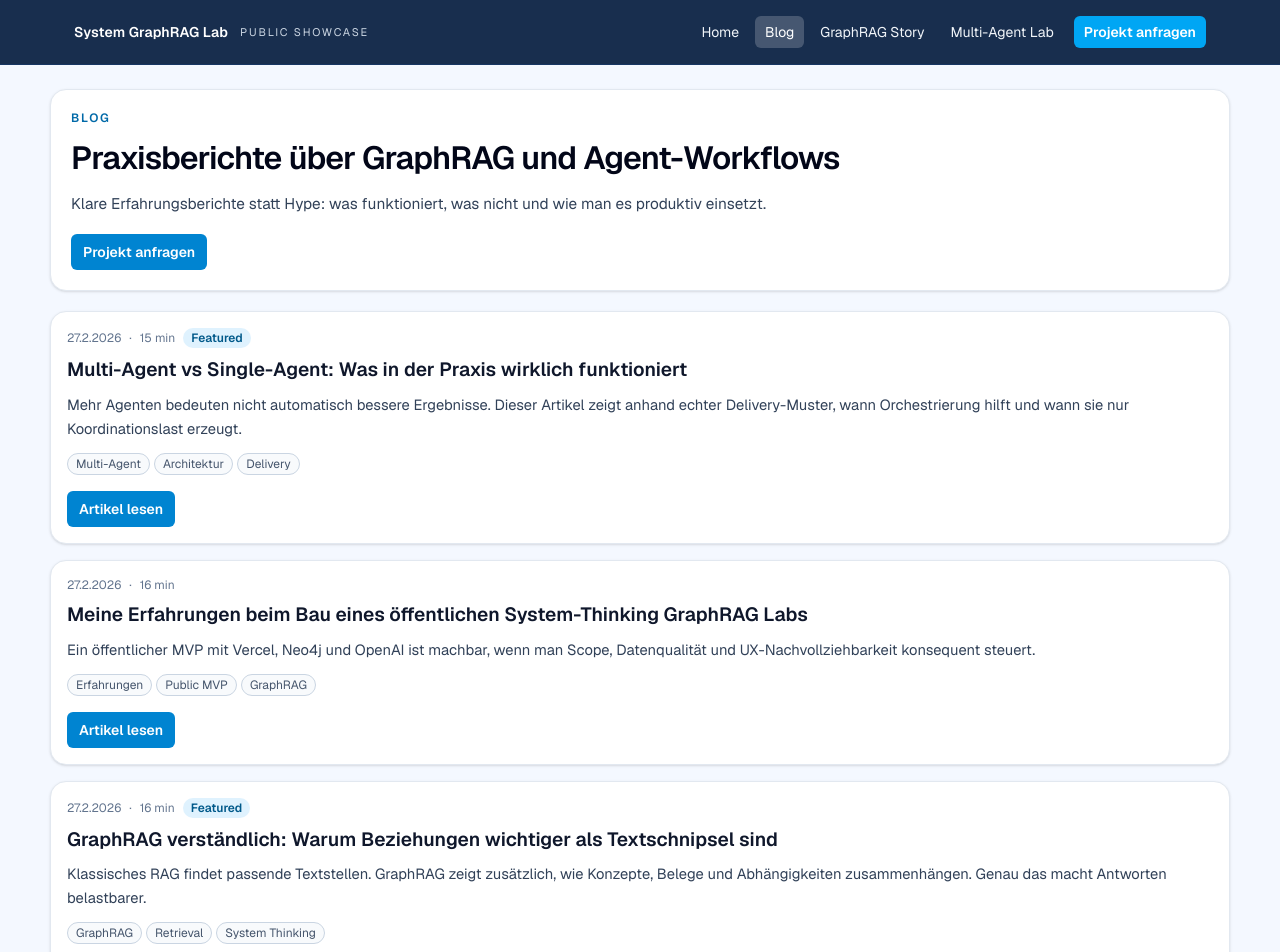
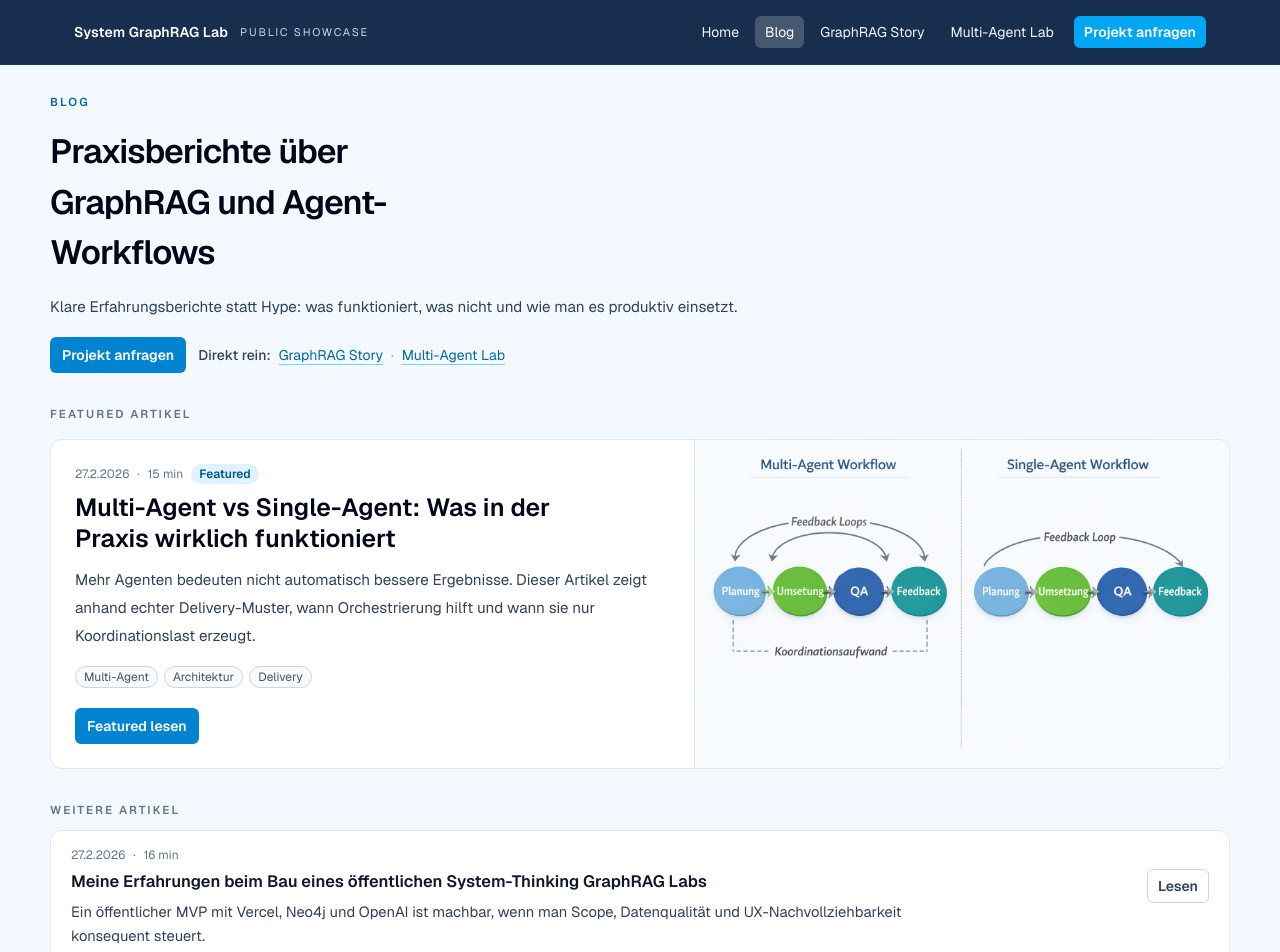
Before and after one commit to mimeonline/system-graph-rag-lab, a Next.js app in the folder apps/web/: page /blog in a window 1280 px wide. Shown: the top 952 px of the page. Built offline with nearby package versions, Linux system fonts and the light colour scheme; no server answers.

Commit message:
feat(web): switch home/story/lab heroes to card-free and redesign blog index layout

```diff
--- a/apps/web/src/features/blog/molecules/blog-card.tsx
+++ /dev/null
@@ -1,35 +0,0 @@
-import { TrackedLink } from "@/components/molecules/tracked-link";
-import type { BlogPostSummary } from "@/features/blog/contracts";
-
-type BlogCardProps = {
-  post: BlogPostSummary;
-};
-
-export function BlogCard({ post }: BlogCardProps): React.JSX.Element {
-  return (
-    <article className="rounded-2xl border border-slate-200 bg-white p-4 shadow-sm">
-      <div className="mb-2 flex flex-wrap items-center gap-2 text-xs text-slate-500">
-        <time dateTime={post.publishedAt}>{new Date(post.publishedAt).toLocaleDateString("de-DE")}</time>
-        <span>·</span>
-        <span>{post.readingTime}</span>
-        {post.featured ? <span className="rounded-full bg-sky-100 px-2 py-0.5 font-semibold text-sky-800">Featured</span> : null}
-      </div>
-      <h2 className="text-[1.2rem] font-semibold text-slate-900">{post.title}</h2>
-      <p className="mt-2 text-[0.92rem] leading-6 text-slate-700">{post.excerpt}</p>
-      <div className="mt-3 flex flex-wrap gap-1">
-        {post.tags.map((tag) => (
-          <span key={tag} className="rounded-full border border-slate-300 bg-slate-50 px-2 py-0.5 text-xs text-slate-600">
-            {tag}
-          </span>
-        ))}
-      </div>
-      <TrackedLink
-        href={`/blog/${post.slug}`}
-        label="Artikel lesen"
-        eventName="blog_card_click"
-        payload={{ slug: post.slug }}
-        className="mt-4 inline-flex rounded-md bg-sky-600 px-3 py-2 text-sm font-semibold text-white transition hover:bg-sky-700"
-      />
-    </article>
-  );
-}
--- /dev/null
+++ b/apps/web/src/features/blog/molecules/blog-featured-item.tsx
@@ -0,0 +1,50 @@
+import Image from "next/image";
+import { TrackedLink } from "@/components/molecules/tracked-link";
+import type { BlogPostSummary } from "@/features/blog/contracts";
+
+type BlogFeaturedItemProps = {
+  post: BlogPostSummary;
+};
+
+export function BlogFeaturedItem({ post }: BlogFeaturedItemProps): React.JSX.Element {
+  return (
+    <article className="overflow-hidden rounded-xl border border-slate-200 bg-white">
+      <div className="grid gap-0 md:grid-cols-[1.2fr_1fr]">
+        <div className="p-5 sm:p-6">
+          <div className="mb-2 flex flex-wrap items-center gap-2 text-xs text-slate-500">
+            <time dateTime={post.publishedAt}>{new Date(post.publishedAt).toLocaleDateString("de-DE")}</time>
+            <span>·</span>
+            <span>{post.readingTime}</span>
+            {post.featured ? (
+              <span className="rounded-full bg-sky-100 px-2 py-0.5 font-semibold text-sky-800">Featured</span>
+            ) : null}
+          </div>
+          <h2 className="max-w-[30ch] text-[1.4rem] font-semibold leading-tight text-slate-950 sm:text-[1.55rem]">{post.title}</h2>
+          <p className="mt-3 max-w-[70ch] text-[0.95rem] leading-7 text-slate-700">{post.excerpt}</p>
+          <div className="mt-4 flex flex-wrap gap-1.5">
+            {post.tags.map((tag) => (
+              <span key={tag} className="rounded-full border border-slate-300 bg-slate-50 px-2 py-0.5 text-xs text-slate-600">
+                {tag}
+              </span>
+            ))}
+          </div>
+          <TrackedLink
+            href={`/blog/${post.slug}`}
+            label="Featured lesen"
+            eventName="blog_featured_click"
+            payload={{ slug: post.slug }}
+            className="mt-5 inline-flex rounded-md bg-sky-600 px-3 py-2 text-sm font-semibold text-white transition hover:bg-sky-700"
+          />
+        </div>
+
+        {post.heroImage ? (
+          <div className="relative min-h-[220px] border-t border-slate-200 md:min-h-full md:border-l md:border-t-0">
+            <Image src={post.heroImage} alt={post.title} fill className="object-cover" sizes="(min-width: 768px) 35vw, 100vw" />
+          </div>
+        ) : (
+          <div className="hidden border-l border-slate-200 bg-[linear-gradient(135deg,#f0f6ff_0%,#e5eefc_100%)] md:block" />
+        )}
+      </div>
+    </article>
+  );
+}
--- /dev/null
+++ b/apps/web/src/features/blog/molecules/blog-list-row.tsx
@@ -0,0 +1,38 @@
+import { TrackedLink } from "@/components/molecules/tracked-link";
+import type { BlogPostSummary } from "@/features/blog/contracts";
+
+type BlogListRowProps = {
+  post: BlogPostSummary;
+};
+
+export function BlogListRow({ post }: BlogListRowProps): React.JSX.Element {
+  return (
+    <article className="px-4 py-4 sm:px-5">
+      <div className="mb-1.5 flex flex-wrap items-center gap-2 text-xs text-slate-500">
+        <time dateTime={post.publishedAt}>{new Date(post.publishedAt).toLocaleDateString("de-DE")}</time>
+        <span>·</span>
+        <span>{post.readingTime}</span>
+      </div>
+      <div className="flex flex-col gap-2 sm:flex-row sm:items-start sm:justify-between">
+        <div className="max-w-[85ch]">
+          <h3 className="text-[1.03rem] font-semibold text-slate-900">{post.title}</h3>
+          <p className="mt-1.5 text-[0.92rem] leading-6 text-slate-700">{post.excerpt}</p>
+          <div className="mt-2 flex flex-wrap gap-1.5">
+            {post.tags.map((tag) => (
+              <span key={tag} className="rounded-full border border-slate-300 bg-slate-50 px-2 py-0.5 text-[0.68rem] text-slate-600">
+                {tag}
+              </span>
+            ))}
+          </div>
+        </div>
+        <TrackedLink
+          href={`/blog/${post.slug}`}
+          label="Lesen"
+          eventName="blog_list_row_click"
+          payload={{ slug: post.slug }}
+          className="inline-flex shrink-0 rounded-md border border-slate-300 px-2.5 py-1.5 text-sm font-semibold text-slate-700 transition hover:bg-slate-50"
+        />
+      </div>
+    </article>
+  );
+}
--- a/apps/web/src/features/blog/templates/BlogIndexTemplate.tsx
+++ b/apps/web/src/features/blog/templates/BlogIndexTemplate.tsx
@@ -4,26 +4,32 @@ import { TrackedLink } from "@/components/molecules/tracked-link";
 import { TrackedPageView } from "@/components/molecules/tracked-page-view";
 import { PRIMARY_CTA } from "@/config/site";
 import type { BlogPostSummary } from "@/features/blog/contracts";
-import { BlogCard } from "@/features/blog/molecules/blog-card";
+import { BlogFeaturedItem } from "@/features/blog/molecules/blog-featured-item";
+import { BlogListRow } from "@/features/blog/molecules/blog-list-row";
 
 type BlogIndexTemplateProps = {
   posts: BlogPostSummary[];
 };
 
 export function BlogIndexTemplate({ posts }: BlogIndexTemplateProps): React.JSX.Element {
+  const featuredPost = posts.find((post) => post.featured) ?? posts[0];
+  const listPosts = posts.filter((post) => post.slug !== featuredPost?.slug);
+
   return (
     <div className="flex min-h-screen flex-col bg-[#f4f8ff] text-slate-900">
       <TrackedPageView page="/blog" />
       <SiteHeader />
       <main className="flex-1 px-4 py-5 sm:px-6 sm:py-6">
-        <div className="mx-auto w-full max-w-[1180px] space-y-5">
-          <section className="rounded-2xl border border-slate-200 bg-white p-5 shadow-sm">
-            <p className="text-xs font-semibold uppercase tracking-[0.14em] text-sky-700">Blog</p>
-            <h1 className="mt-2 text-[2rem] font-semibold tracking-tight text-slate-950">Praxisberichte über GraphRAG und Agent-Workflows</h1>
-            <p className="mt-2 max-w-[72ch] text-[0.96rem] leading-7 text-slate-700">
+        <div className="mx-auto w-full max-w-[1180px] space-y-8">
+          <section className="space-y-4 pt-1">
+            <p className="text-[0.72rem] font-semibold uppercase tracking-[0.18em] text-sky-700">Blog</p>
+            <h1 className="max-w-[20ch] text-[1.85rem] font-semibold tracking-tight text-slate-950 sm:text-[2.1rem]">
+              Praxisberichte über GraphRAG und Agent-Workflows
+            </h1>
+            <p className="max-w-[72ch] text-[0.95rem] leading-7 text-slate-700">
               Klare Erfahrungsberichte statt Hype: was funktioniert, was nicht und wie man es produktiv einsetzt.
             </p>
-            <div className="mt-4">
+            <div className="flex flex-wrap items-center gap-3">
               <TrackedLink
                 href={PRIMARY_CTA.href}
                 label={PRIMARY_CTA.label}
@@ -31,14 +37,44 @@ export function BlogIndexTemplate({ posts }: BlogIndexTemplateProps): React.JSX.
                 payload={{ surface: "blog-hero", priority: PRIMARY_CTA.priority }}
                 className="inline-flex rounded-md bg-sky-600 px-3 py-2 text-sm font-semibold text-white transition hover:bg-sky-700"
               />
+              <div className="flex flex-wrap items-center gap-2 text-sm text-slate-600">
+                <span className="font-medium text-slate-700">Direkt rein:</span>
+                <TrackedLink
+                  href="/story/graphrag"
+                  label="GraphRAG Story"
+                  eventName="blog_quicklink_click"
+                  payload={{ target: "story-graphrag" }}
+                  className="inline-flex items-center text-sky-700 underline decoration-sky-300 underline-offset-4 transition hover:text-sky-800"
+                />
+                <span className="text-slate-400">·</span>
+                <TrackedLink
+                  href="/lab/multi-agent"
+                  label="Multi-Agent Lab"
+                  eventName="blog_quicklink_click"
+                  payload={{ target: "lab-multi-agent" }}
+                  className="inline-flex items-center text-sky-700 underline decoration-sky-300 underline-offset-4 transition hover:text-sky-800"
+                />
+              </div>
             </div>
           </section>
 
-          <section className="grid gap-4">
-            {posts.map((post) => (
-              <BlogCard key={post.slug} post={post} />
-            ))}
-          </section>
+          {featuredPost ? (
+            <section className="space-y-4">
+              <p className="text-[0.72rem] font-semibold uppercase tracking-[0.18em] text-slate-500">Featured Artikel</p>
+              <BlogFeaturedItem post={featuredPost} />
+            </section>
+          ) : null}
+
+          {listPosts.length > 0 ? (
+            <section className="space-y-3">
+              <p className="text-[0.72rem] font-semibold uppercase tracking-[0.18em] text-slate-500">Weitere Artikel</p>
+              <div className="divide-y divide-slate-200 rounded-xl border border-slate-200 bg-white">
+                {listPosts.map((post) => (
+                  <BlogListRow key={post.slug} post={post} />
+                ))}
+              </div>
+            </section>
+          ) : null}
         </div>
       </main>
       <SiteFooter />
--- a/apps/web/src/features/home/organisms/HeroLearningStage.tsx
+++ b/apps/web/src/features/home/organisms/HeroLearningStage.tsx
@@ -1,6 +1,6 @@
 export function HeroLearningStage(): React.JSX.Element {
   return (
-    <section className="relative overflow-hidden rounded-3xl border border-sky-200/70 bg-gradient-to-br from-[#eaf3ff] via-[#f6fbff] to-[#eef2ff] px-5 py-6 shadow-sm sm:px-8 sm:py-8">
+    <section className="relative overflow-hidden bg-gradient-to-br from-[#eaf3ff] via-[#f6fbff] to-[#eef2ff] px-5 py-6 sm:px-8 sm:py-8">
       <div className="pointer-events-none absolute -left-20 top-0 h-56 w-56 rounded-full bg-sky-300/20 blur-3xl" />
       <div className="pointer-events-none absolute -right-16 bottom-0 h-48 w-48 rounded-full bg-indigo-300/20 blur-3xl" />
 
--- a/apps/web/src/features/lab/templates/MultiAgentLabTemplate.tsx
+++ b/apps/web/src/features/lab/templates/MultiAgentLabTemplate.tsx
@@ -16,12 +16,12 @@ export function MultiAgentLabTemplate({ events, caseStudy }: MultiAgentLabTempla
       <SiteHeader />
       <main className="flex-1 px-4 py-5 sm:px-6 sm:py-6">
         <div className="mx-auto w-full max-w-[1180px] space-y-4">
-          <section className="rounded-2xl border border-slate-200 bg-white p-5 shadow-sm">
+          <section className="space-y-3 pt-1">
             <p className="text-xs font-semibold uppercase tracking-[0.14em] text-amber-700">Multi-Agent Lab</p>
-            <h1 className="mt-2 text-[2rem] font-semibold tracking-tight text-slate-950">
+            <h1 className="text-[2rem] font-semibold tracking-tight text-slate-950">
               Zeitgeschichte aus echten Commits: Vom Multi-Agent-Experiment zum fokussierten Delivery-Flow
             </h1>
-            <p className="mt-2 max-w-[72ch] text-[0.96rem] leading-7 text-slate-700">
+            <p className="max-w-[72ch] text-[0.96rem] leading-7 text-slate-700">
               Diese Seite basiert auf der tatsächlichen Git-Historie. Commits werden thematisch geclustert und zu einer
               nachvollziehbaren Entscheidungs-Timeline kuratiert.
             </p>
--- a/apps/web/src/features/story/templates/GraphRagStoryTemplate.tsx
+++ b/apps/web/src/features/story/templates/GraphRagStoryTemplate.tsx
@@ -129,13 +129,13 @@ export function GraphRagStoryTemplate(): React.JSX.Element {
       <SiteHeader />
       <main className="flex-1 px-4 py-5 sm:px-6 sm:py-6">
         <div className="mx-auto w-full max-w-[1180px] space-y-4">
-          <section className="rounded-2xl border border-slate-200 bg-white p-5 shadow-sm">
+          <section className="space-y-3 pt-1">
             <p className="text-xs font-semibold uppercase tracking-[0.14em] text-violet-700">GraphRAG Story</p>
             <h1 className="mt-2 text-[2rem] font-semibold tracking-tight text-slate-950">Eine visuelle Reise von der Frage zur Entscheidung</h1>
             <p className="mt-2 max-w-[72ch] text-[0.96rem] leading-7 text-slate-700">
               Schritt für Schritt wird sichtbar, wie GraphRAG Kontext auswählt, Beziehungen nutzbar macht und daraus eine belastbare Entscheidung ableitet.
             </p>
-            <div className="mt-4 h-2 w-full overflow-hidden rounded-full bg-slate-200">
+            <div className="h-2 w-full overflow-hidden rounded-full bg-slate-200">
               <div className="h-full rounded-full bg-gradient-to-r from-sky-500 to-violet-500" style={{ width: `${progress}%` }} />
             </div>
           </section>
```
